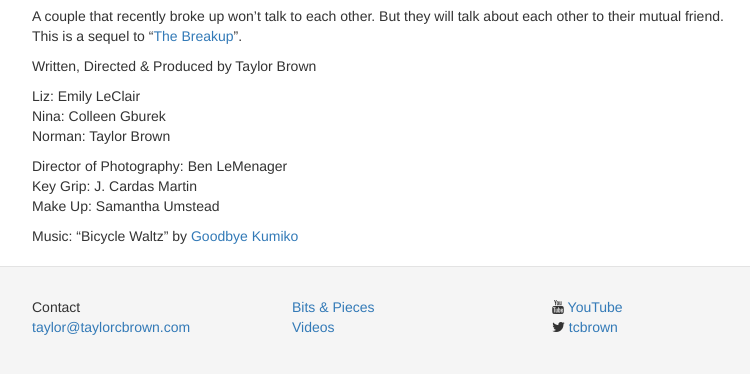
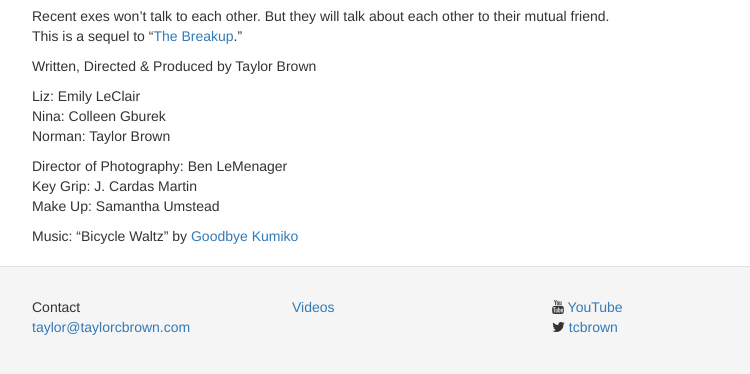
Before and after one commit to taylorcbrown/taylorcbrown.github.io, a Jekyll site: the page built from _posts/2015-05-28-liaison.md, in a window 1280 px wide, cut to the strip 586-962 px from the top of the page. Shown: the whole strip, without its empty margins (233-983 px from the left). Built offline with Jekyll 4.4.1, drawn with Linux system fonts in a browser that asks for light colours; nearby versions of some CDN libraries; some web fonts are replaced.

Commit message:
Update Liaison, delete bits and pieces page

```diff
--- a/_posts/2015-05-28-liaison.md
+++ b/_posts/2015-05-28-liaison.md
@@ -3,7 +3,7 @@ layout: post
 title:  "Liaison"
 date:   2015-05-28
 categories: videos
-description: Watch Liaison, a short comedy video a couple that broke up won't talk to each other, but they weill talk to their mutual friend.
+description: Watch Liaison, a short comedy video of rexes who won't talk to each other, but they will talk to their mutual friend.
 ---
 
 <div class="embed-responsive embed-responsive-16by9">
@@ -11,8 +11,8 @@ description: Watch Liaison, a short comedy video a couple that broke up won't ta
 </div>
 
 
-A couple that recently broke up won't talk to each other. But they will talk about each other to their mutual friend.<br>
-This is a sequel to "[The Breakup](http://taylorcbrown.com/videos/the-breakup.html)".
+Recent exes won't talk to each other. But they will talk about each other to their mutual friend.<br>
+This is a sequel to "[The Breakup](http://taylorcbrown.com/videos/the-breakup.html)."
 
 Written, Directed & Produced by Taylor Brown
 
```
Also changed, not shown: bits-and-pieces.md (deleted, +0 -28 lines), 3 other files.
